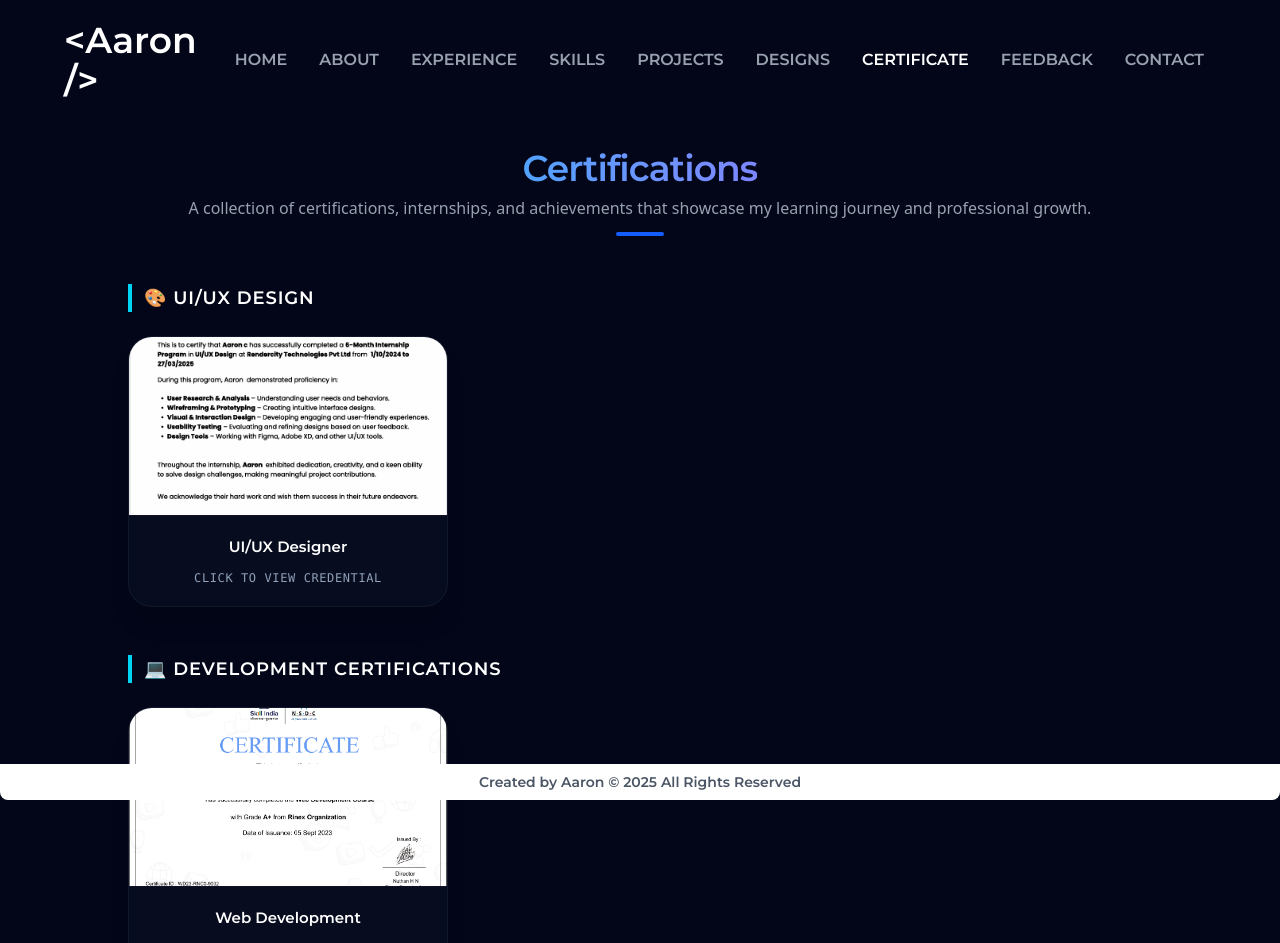
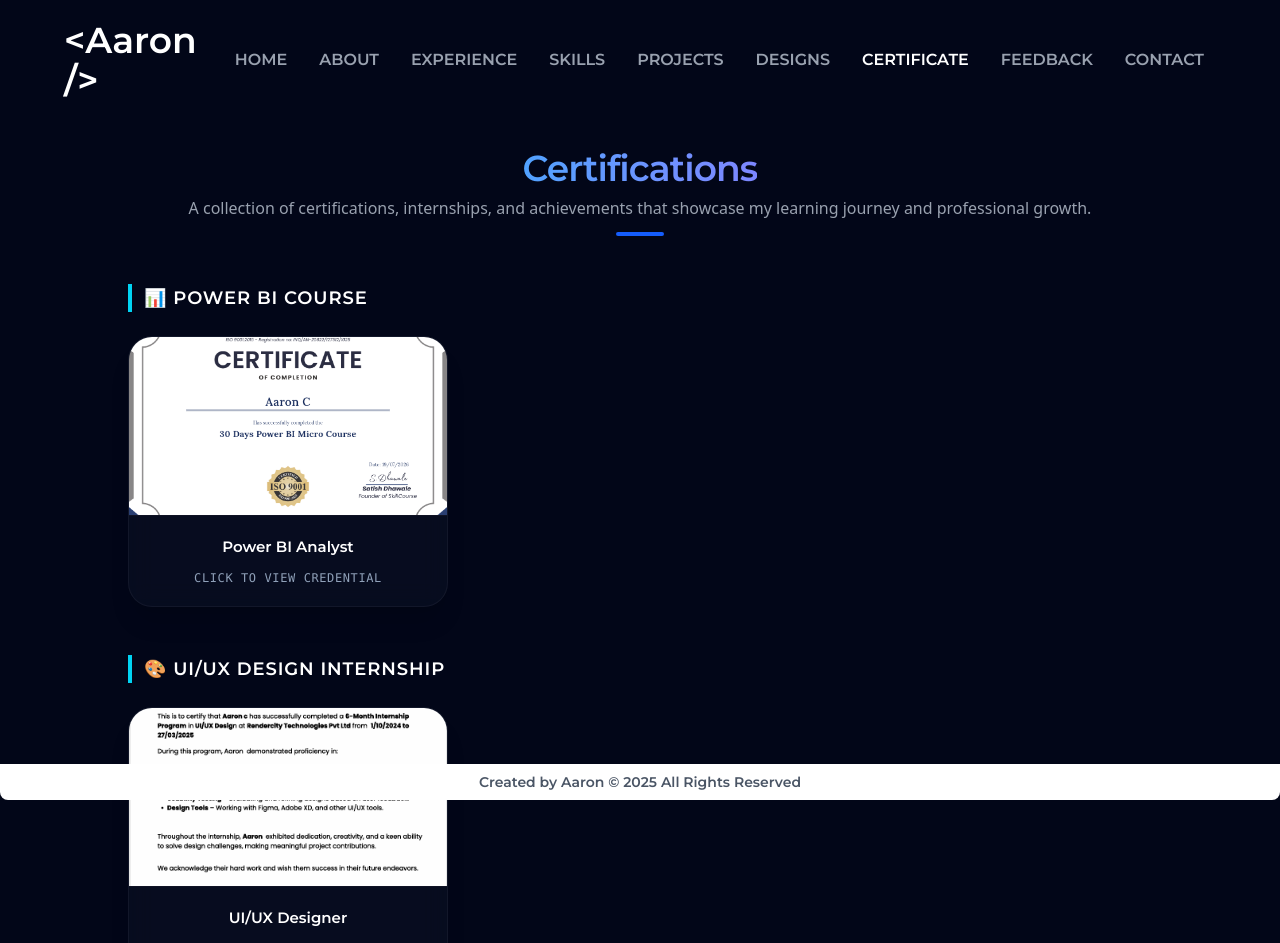
Before and after one commit to Aaron2578/Portfolio, a React (Vite) app: page /certificate in a window 1280 px wide. Shown: the top 943 px of the page. Built offline with nearby package versions, Linux system fonts and the light colour scheme; a web font is replaced by a local one.

Commit message:
feat: add Certificate page with credentials gallery and support for PDF imports

```diff
--- a/src/pages/Certificate.tsx
+++ b/src/pages/Certificate.tsx
@@ -1,5 +1,8 @@
 import Footer from "../components/Footer";
 import Header from "../components/Header";
+
+import powerbi from "../assets/Power BI Course.png";
+import powerbiPDF from "../documents/Power BI Course.pdf";
 
 import uiuxImg from "../assets/UIUX.png";
 import uiuxPDF from "../documents/Aaraon-UI&UX.pdf";
@@ -21,7 +24,17 @@
 function Certificate() {
   const certificateCategories = [
     {
-      category: "🎨 UI/UX Design",
+      category: "📊 Power BI Course",
+      certificates: [
+        {
+          name: "Power BI Analyst",
+          img: powerbi,
+          pdf: powerbiPDF,
+        },
+      ],
+    },
+    {
+      category: "🎨 UI/UX Design Internship",
       certificates: [
         {
           name: "UI/UX Designer",
@@ -34,7 +47,7 @@
       category: "💻 Development Certifications",
       certificates: [
         {
-          name: "Web Development",
+          name: "Web Development Course",
           img: rinexWebImg,
           pdf: rinexWebPDF,
         },
--- /dev/null
+++ b/src/vite-env.d.ts
@@ -0,0 +1,6 @@
+/// <reference types="vite/client" />
+
+declare module "*.pdf" {
+  const content: string;
+  export default content;
+}
```
Also changed, not shown: src/assets/Power BI Course.png (added), 7 other files (tests, documents, lock files or other folders).
